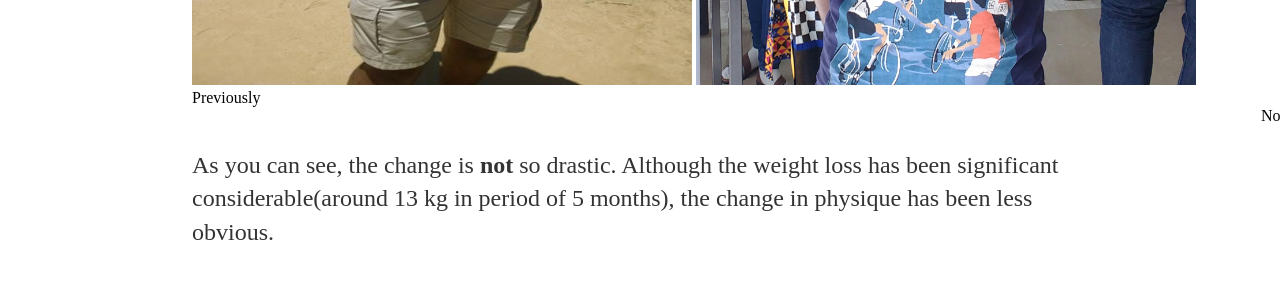
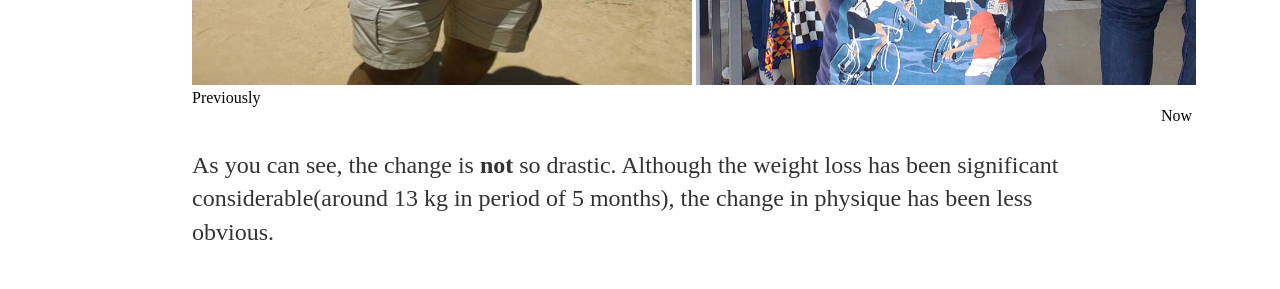
Before and after one commit to aritraghosh/aritraghosh.github.io, a Jekyll site: the page built from _posts/2016-02-05-some-tips-for-weight-loss.md, in a window 1280 px wide. Shown: the part 1063-1352 px from the top of the page. Built offline with Jekyll 4.4.1, drawn with Linux system fonts in a browser that asks for light colours.

Commit message:
Update 2016-02-05-some-tips-for-weight-loss.md

```diff
--- a/_posts/2016-02-05-some-tips-for-weight-loss.md
+++ b/_posts/2016-02-05-some-tips-for-weight-loss.md
@@ -12,7 +12,7 @@ After a long wait(4 years), I was able to muster courage and enthusiasm on somet
 <img src="https://aritraghosh.github.io/images/Aritra_old.jpg" alt="Old me" style="align: left;width: 500px ;height: 600px;"/>
 <img src="https://aritraghosh.github.io/images/IMG_20160123_091910.jpg" alt="Now" style="align: right;width: 500px;  height: 600px;"/>
 </div>
-<div style="width:1100px; margin:0 auto;">
+<div style="width:1000px; margin:0 auto;">
 <div   align="left" >Previously </div>
 <div align="right"  >Now </div>
 </div>
```
